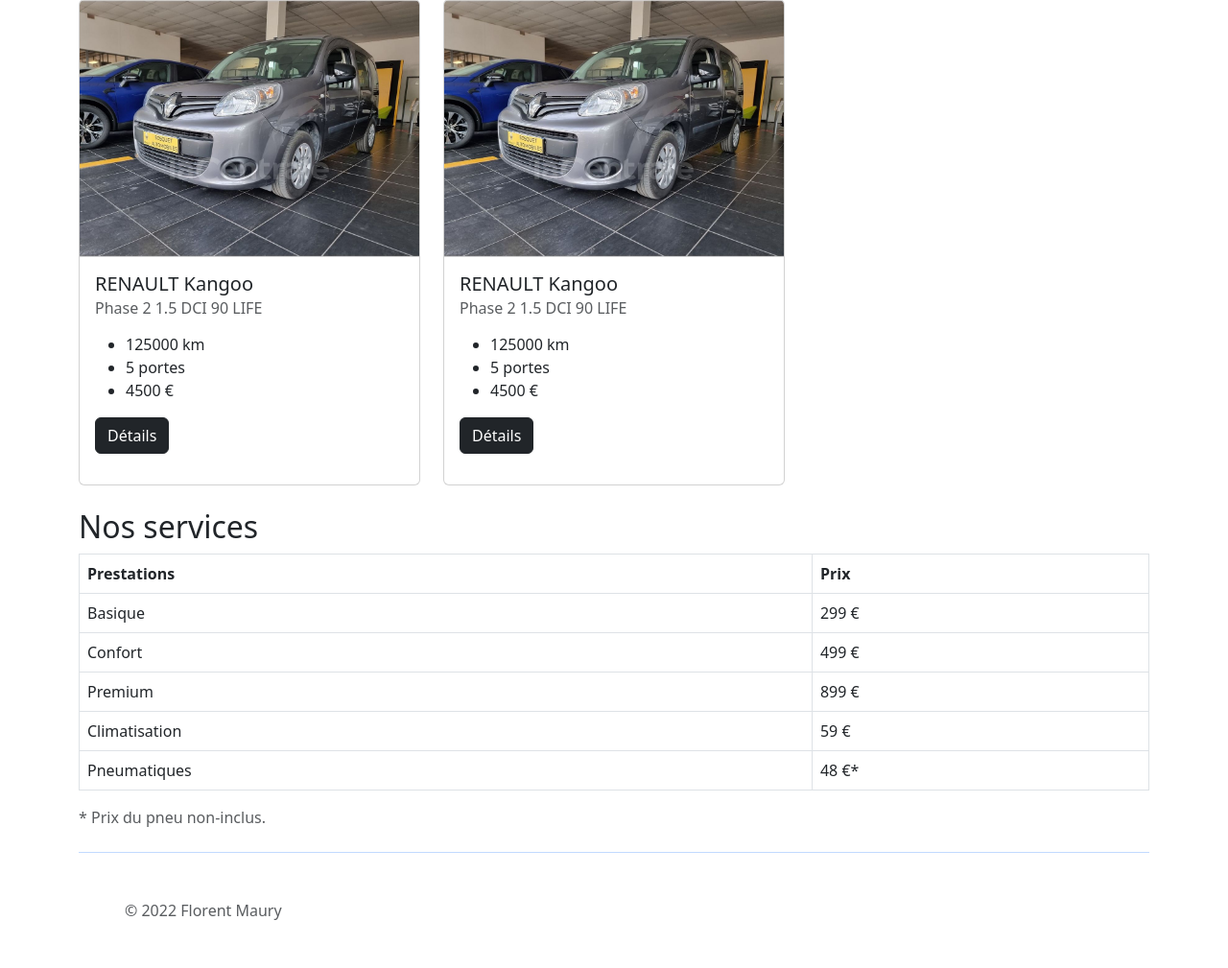
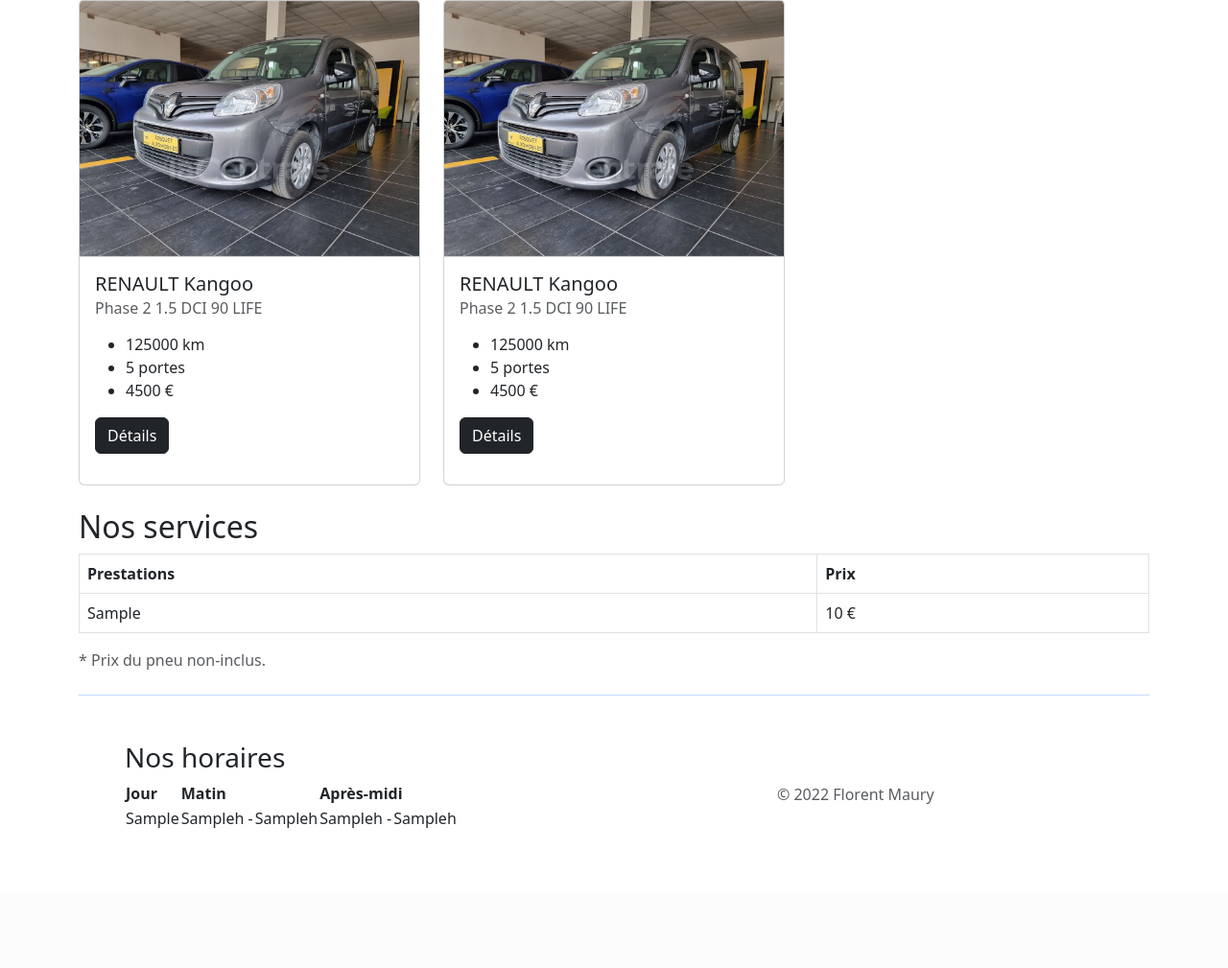
Before and after one commit to FlorentMaury/Garage_Parrot_ECF, a PHP site: page /index.php in a window 1280 px wide. Shown: the part 127-1136 px from the top of the page at 96% size. After the commit the page ends 990 px from the top, so only its background shows below. Run offline with PHP 8.4, Linux system fonts and the light colour scheme; tables that the repository leaves empty or names only in its code hold one stand-in row (values such as "Sample post").

Commit message:
Récupération des services venant de base de donnée.

```diff
--- a/index.php
+++ b/index.php
@@ -3,7 +3,7 @@
     // Traitement.
     session_start();
 
-    require_once('./model/modelConnectionDB.php');
+    require('./model/modelConnectionDB.php');
     require('./model/modelConnectionUser.php');
 
     // Routeur.
--- a/model/modelConnectionDB.php
+++ b/model/modelConnectionDB.php
@@ -8,4 +8,7 @@
         die('Erreur : ' .$e->getMessage());
     };
 
+    $requete = $bdd->query('SELECT * FROM user');
+    $schedule = $bdd->query('SELECT * FROM schedule');
+    $service = $bdd->query('SELECT * FROM service');
 ?>
--- a/view/base.php
+++ b/view/base.php
@@ -61,8 +61,50 @@
 
     <div class="container">
 
+
         <hr class="text-primary">
         <footer class="d-flex flex-wrap m-5 justify-content-between align-items-center">
+
+        <div>
+
+
+<h3>Nos horaires</h3>
+<table>
+    <thead>
+        <tr>
+            <th>Jour</th>
+            <th colspan="2">Matin</th>
+            <th colspan="2">Après-midi</th>
+        </tr>
+    </thead>
+
+
+    <tbody>
+        <tr>
+
+        <?php
+require('./model/modelConnectionDB.php');
+
+while($time = $schedule->fetch()) {
+
+?>
+            <td><p><?= $time['day'] ?></p></td>
+            <td><p><?= $time['opening'] ?>h - </p></td>
+            <td><p><?= $time['break_start'] ?>h</p></td>
+            <td><p><?= $time['break_end'] ?>h - </p></td>
+            <td><p><?= $time['closing'] ?>h</p></td>
+
+
+    </tbody>
+    <?php
+}
+?>
+        </tr>
+</table>
+
+
+</div>
+
             <div class="col-md-4 d-flex align-items-center">
                 <span class="text-muted">© 2022 Florent Maury</span>
             </div>
--- a/view/homeView.php
+++ b/view/homeView.php
@@ -52,6 +52,8 @@
 
 <!-- LES SERVICES -->
 
+
+
 <div class="container my-4">
     <h2>Nos services</h2>
     <table class="table table-bordered">
@@ -62,26 +64,20 @@
             </tr>
         </thead>
         <tbody>
+            <?php
+
+require('./model/modelConnectionDB.php');
+
+while($services = $service->fetch()) {
+
+?>
             <tr>
-                <td scope="row">Basique</td>
-                <td>299 €</td>
+                <td scope="row"><?= $services['service'] ?></td>
+                <td><?= $services['price'] ?> €</td>
             </tr>
-            <tr>
-                <td scope="row">Confort</td>
-                <td>499 €</td>
-            </tr>
-            <tr>
-                <td scope="row">Premium</td>
-                <td>899 €</td>
-            </tr>
-            <tr>
-                <td scope="row">Climatisation</td>
-                <td>59 €</td>
-            </tr>
-            <tr>
-                <td scope="row">Pneumatiques</td>
-                <td>48 €*</td>
-            </tr>
+<?php
+}
+?>
         </tbody>
 
     </table>
```
Also changed, not shown: view/dashboardView.php (+13 -0 lines), model/modelAddCar.php (added).
